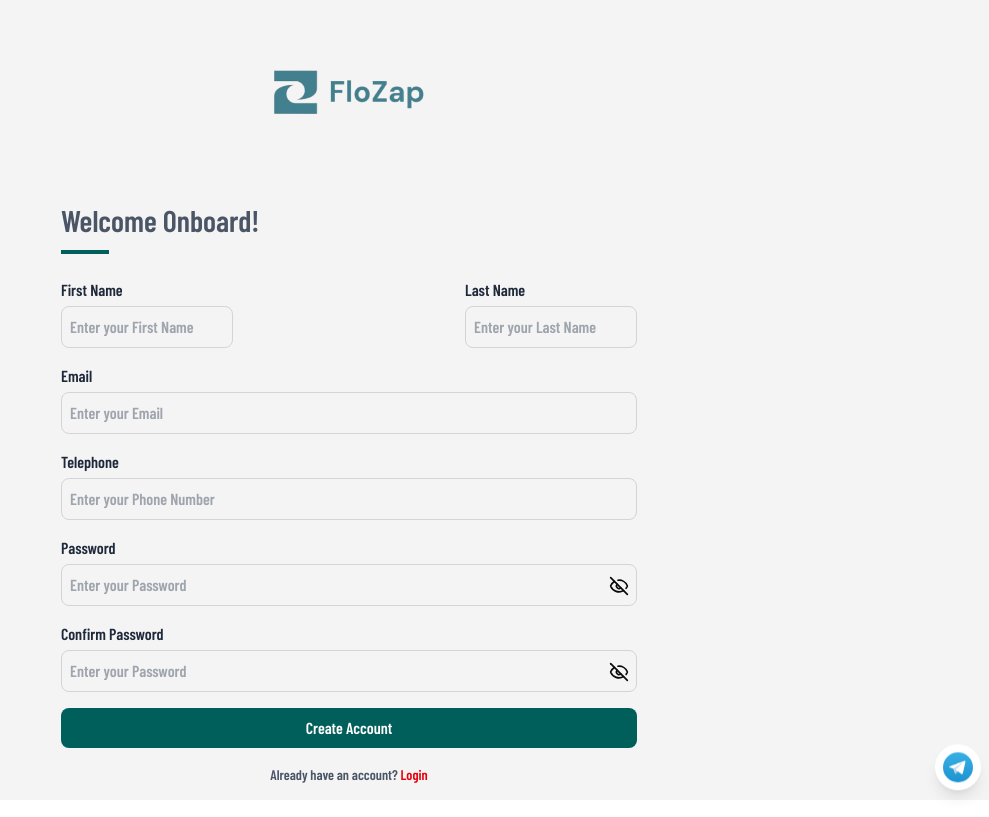
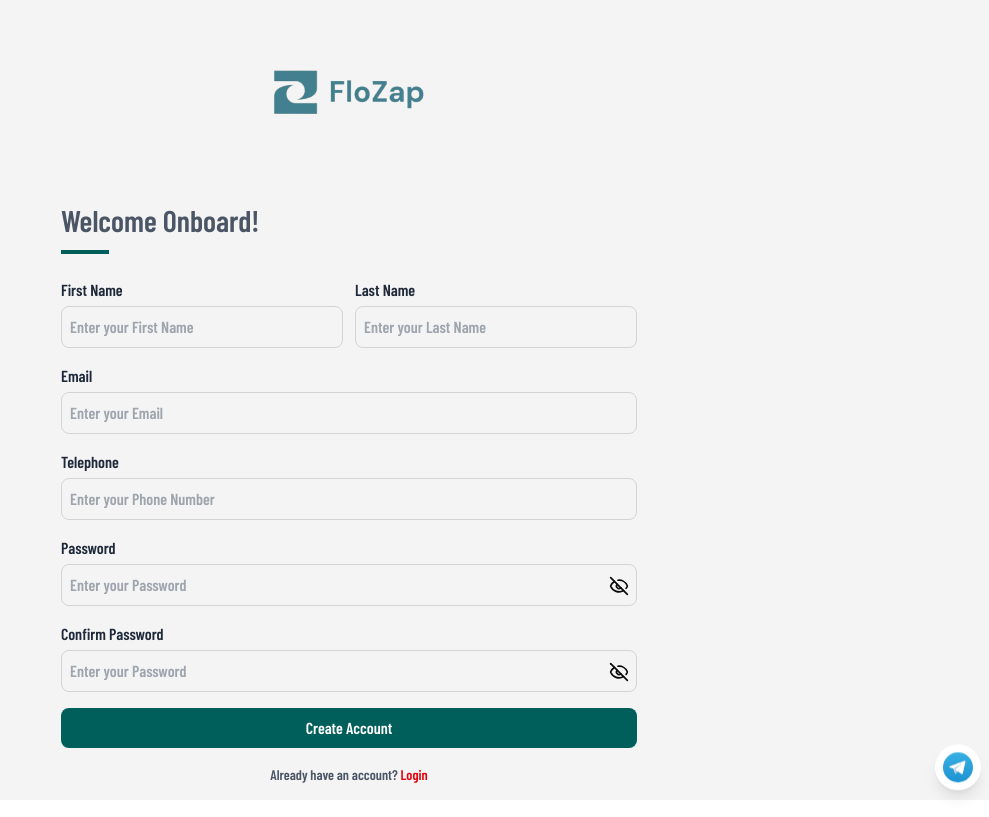
Before and after one commit to Abassgold/client, a Next.js app: page /register in a window 1280 px wide. Shown: the whole page, without its empty margins (291-1280 px from the left). Built offline with nearby package versions, Linux system fonts and the light colour scheme.

Commit message:
validate front end and backend input

```diff
--- a/src/app/(user)/register/page.tsx
+++ b/src/app/(user)/register/page.tsx
@@ -25,7 +25,23 @@ const Register = () => {
             firstName: Yup.string().required('Please enter your first name'),
             lastName: Yup.string().required('Please enter your last name'),
             email: Yup.string().email('Invalid email').test('no-spaces', 'Spaces are not allowed', (value) => !/\s/.test(value || '')).required('Please enter your email').lowercase(),
-            telephone: Yup.string().required('Please enter your phone number'),
+            telephone: Yup.string()
+                .required("Please enter your phone number")
+                .transform((value) => {
+                    if (!value) return value;
+                    let cleaned = value.replace(/[\s\-()]/g, "");
+                    if (cleaned.startsWith("+234")) {
+                        cleaned = "0" + cleaned.slice(4);
+                    }
+                    if (cleaned.startsWith("234")) {
+                        cleaned = "0" + cleaned.slice(3);
+                    }
+                    return cleaned;
+                })
+                .matches(
+                    /^0[7-9]\d{9}$/,
+                    "Please enter a valid Nigerian phone number"
+                ),
             password: Yup.string()
                 .test('no-spaces', 'Spaces are not allowed', (value) => !/\s/.test(value || ''))
                 .min(8, 'Password must not be less than 8 characters')
@@ -85,8 +101,8 @@ const Register = () => {
                     <h1 className="text-gray-600 text-xl font-semibold md:text-3xl mb-3 capitalize">welcome onboard!</h1>
                     <div className="h-1 bg-teal-800 w-[48px] mb-6"></div>
                     <form onSubmit={formik.handleSubmit}>
-                        <div className="md:flex md:justify-between md:items-center">
-                            <div className="mb-4">
+                        <div className="md:flex md:justify-between md:items-center gap-3">
+                            <div className="mb-4 flex-1">
                                 <label htmlFor="" className="mb-1 block text-gray-800">First Name</label>
                                 <input
                                     required
@@ -98,7 +114,7 @@ const Register = () => {
                                     <p className="text-sm text-red-600">{formik.errors.firstName}</p>
                                 )}
                             </div>
-                            <div className="mb-4">
+                            <div className="mb-4 flex-1">
                                 <label htmlFor="" className="mb-1 block text-gray-800">Last Name</label>
                                 <input
                                     required
```
